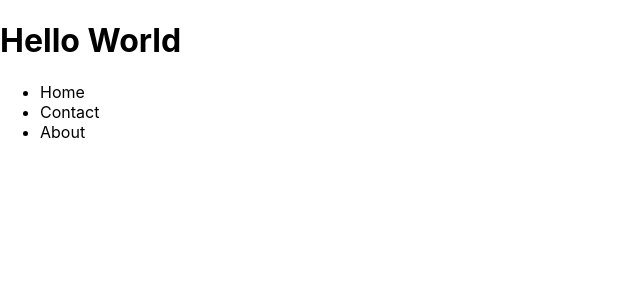
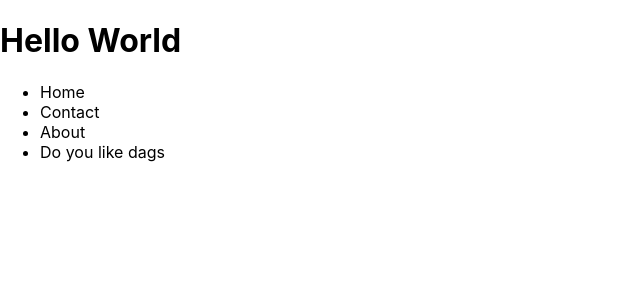
Before and after one commit to Time0n/testingReact, a React (Create React App) app: page / in a window 1280 px wide. Shown: the top 300 px of the page, without its empty margins (0-640 px from the left). Built offline with nearby package versions, Linux system fonts and the light colour scheme.

Commit message:
master branch title

```diff
--- a/indexTest.html
+++ b/indexTest.html
@@ -9,5 +9,6 @@
     <h2>Onder titel</h2>
     <h3>test</h3>
     <h3>another one</h3>
+    <h3>Master</h3>
 </body>
 </html>
--- a/src/Navbar.js
+++ b/src/Navbar.js
@@ -7,6 +7,7 @@ function Navbar(){
                 <li>Home</li>
                 <li>Contact</li>
                 <li>About</li>
+                <li>Do you like dags</li>
             </ul>
         </nav>
     )
```
